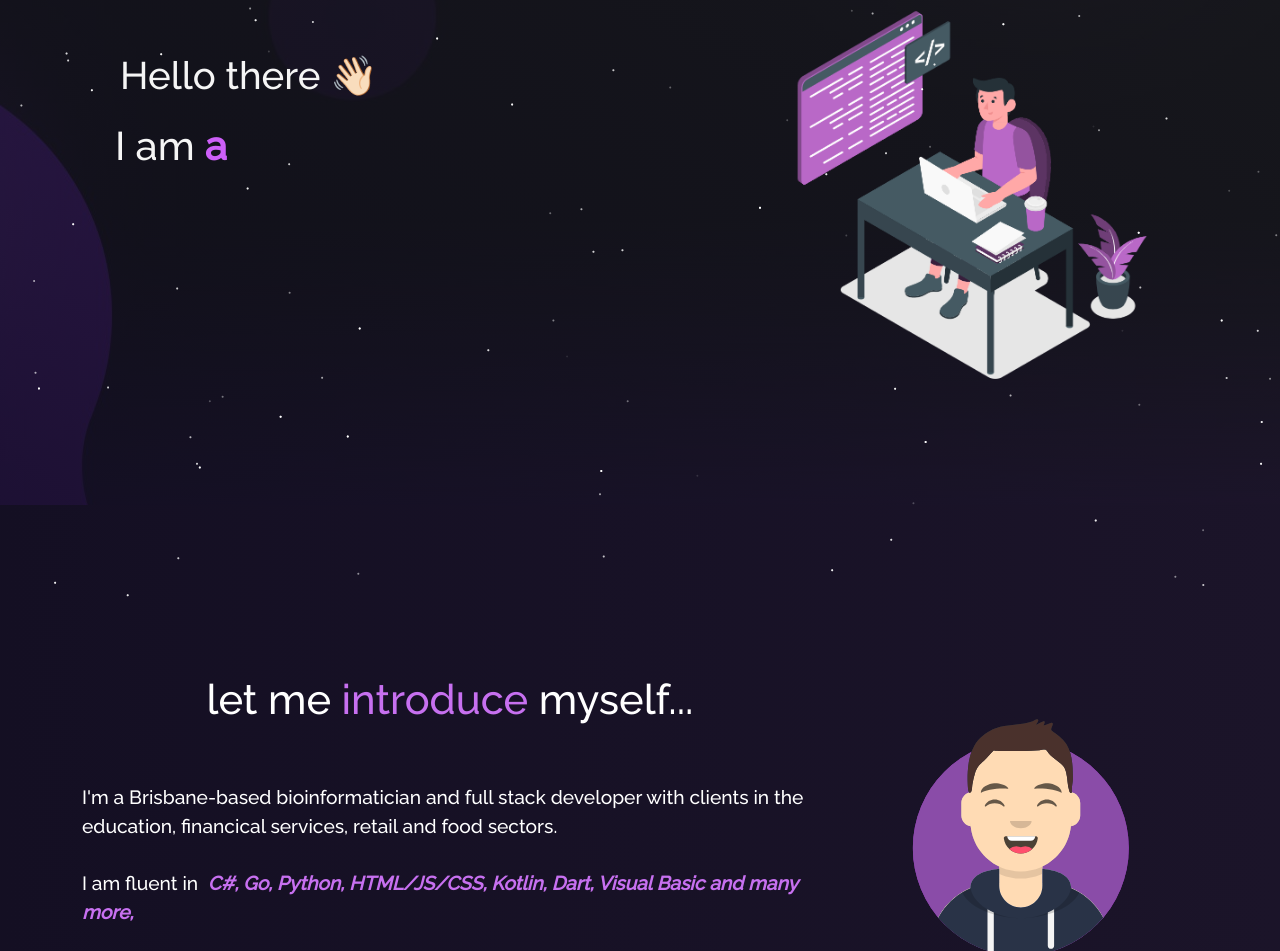
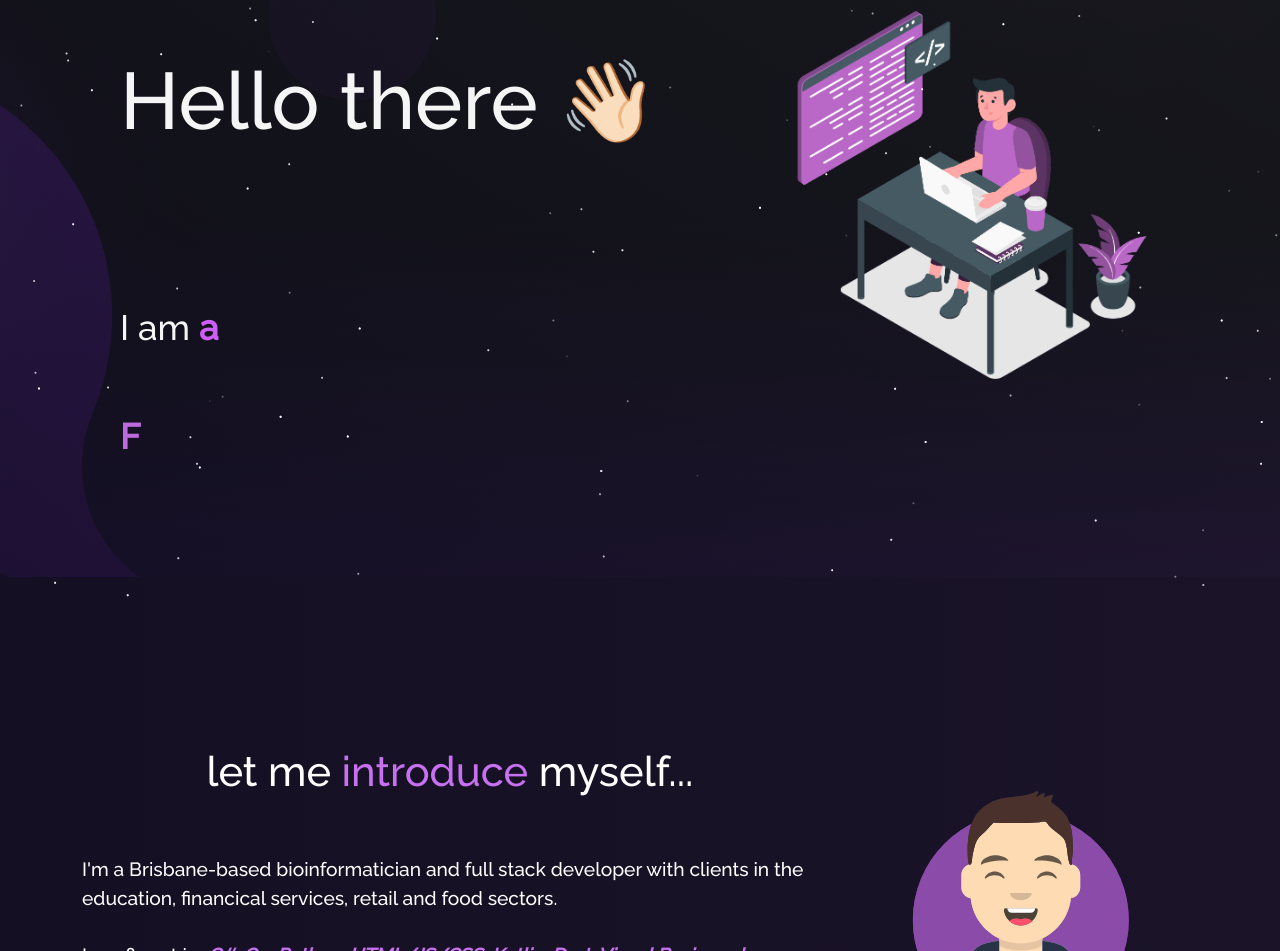
Before and after one commit to joshuamcguire/react-portfolio, a React (Create React App) app: page / in a window 1280 px wide. Shown: the part 201-1152 px from the top of the page. Built offline with nearby package versions, Linux system fonts and the light colour scheme.

Commit message:
Update style.css

```diff
--- a/src/style.css
+++ b/src/style.css
@@ -271,13 +271,14 @@ button:focus {
 }
 
 .heading {
-  font-size: 2.4em !important;
+  font-size: 5em !important;
   padding-left: 50px !important;
+  padding-bottom: 150px !important;
 }
 
 .heading-name {
-  font-size: 2.5em !important;
-  padding-left: 45px !important;
+  font-size: 2.2em !important;
+  padding-left: 50px !important;
 }
 
 .main-name {
@@ -319,7 +320,7 @@ button:focus {
 
 .home-about-section {
   position: relative;
-  padding-bottom: 70px !important;
+  padding-bottom: 170px !important;
   padding-top: 70px !important;
 }
 
```
